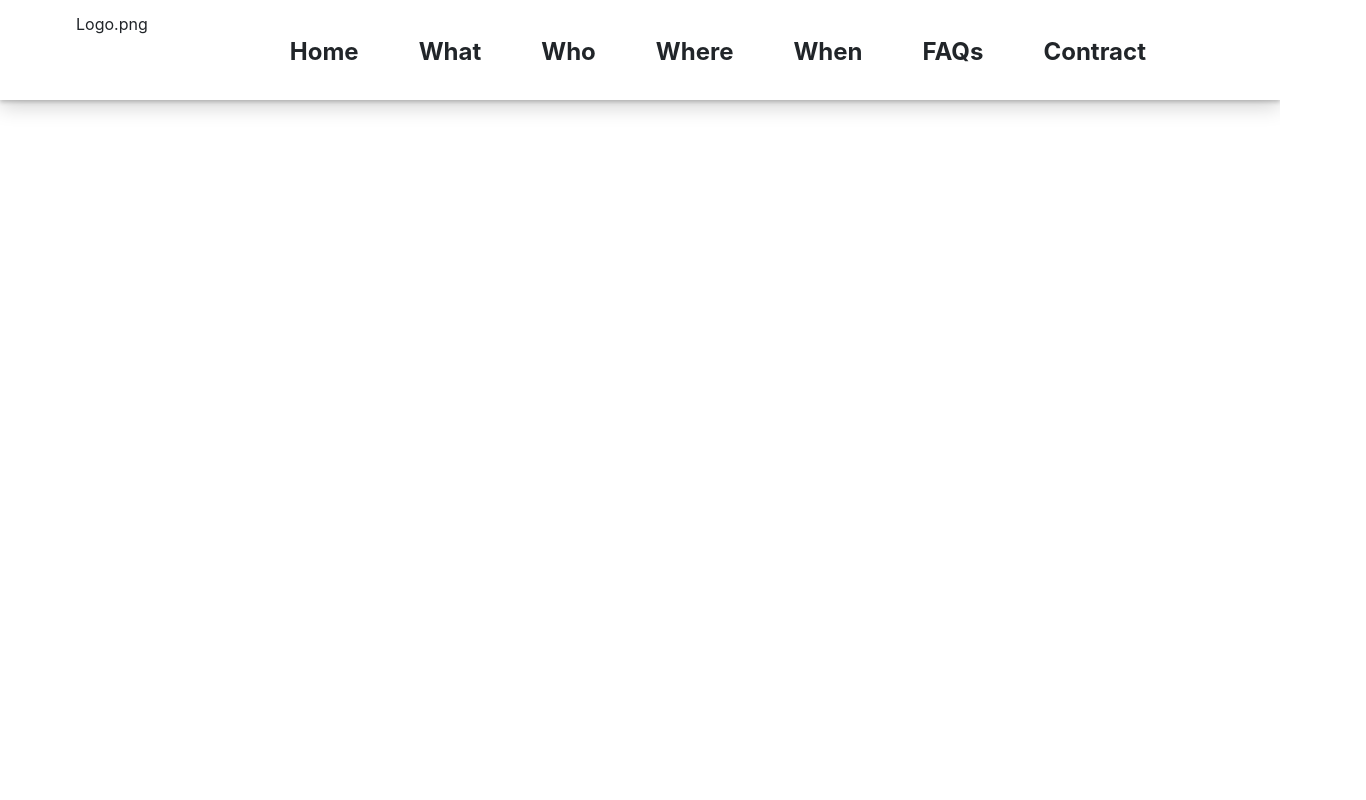
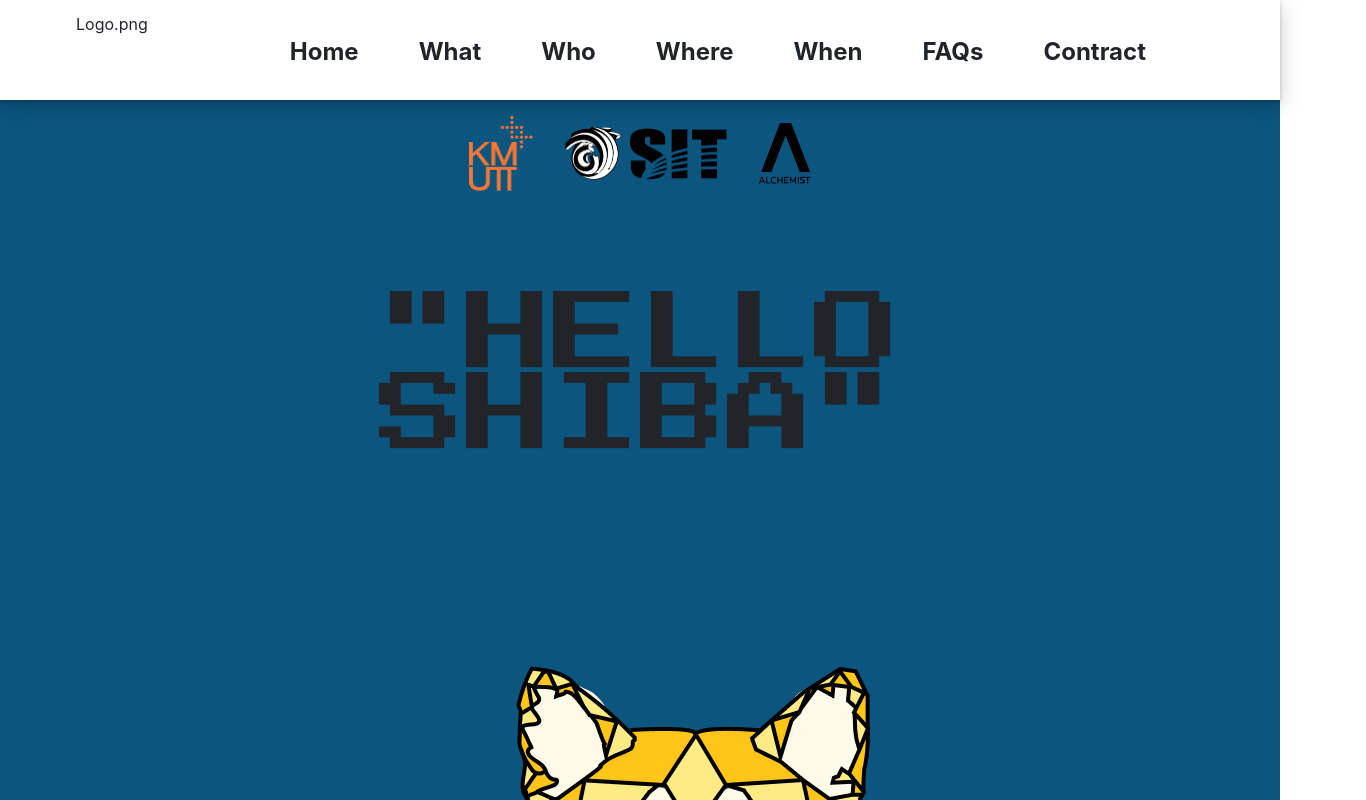
Before and after one commit to NattaphonMek/HellowG6, a React (Create React App) app: page / in a window 1280 px wide. Shown: the top 800 px of the page, 1366 px wide, since content can reach past the window. Built offline with nearby package versions, Linux system fonts and the light colour scheme.

Commit message:
Add Landing :Heart:

```diff
--- a/src/App.js
+++ b/src/App.js
@@ -1,6 +1,7 @@
 import React, { Component } from 'react';
 import './App.css';
 import Navbar from './Component/Navbar.js'
+import Landing from './Component/Landing.js'
 
 class App extends Component {
   render() {
@@ -8,6 +9,7 @@ class App extends Component {
       <div className="App">
 
       <Navbar />
+      <Landing />
 
       </div>
     );
--- /dev/null
+++ b/src/Component/Landing.js
@@ -0,0 +1,36 @@
+import React from 'react';
+import styled from 'styled-components';
+
+const Sdiv = styled.div `
+    font-family: 'Press Start 2P', cursive;
+    font-size: 87px;
+    line-height: 81px;
+    margin: 1em 1em;
+`
+const Bgcolor = styled.div `
+    background-color: #0C557F;
+`
+
+const Styimg = styled.img `
+    margin: 1em 1em;
+`
+
+export class Landing extends React.Component {
+    render() {
+        return (
+            <Bgcolor>
+
+              <Styimg src='/images/kmutt.png' width='64.53px' height='74.69px' />
+              <Styimg src='/images/sit.png' width='162px' height='53px' />
+                    <Styimg src='/images/alchemist.png' width='52px' height='61px' />
+
+
+                    <Sdiv>"HELLO SHIBA"</Sdiv>
+
+                    <img src='/images/Shibadraf21.png' />
+
+            </Bgcolor>
+        )
+    }
+}
+export default Landing;
```
Also changed, not shown: public/images/Shibadraf21.png (added), public/images/kmutt.png.
